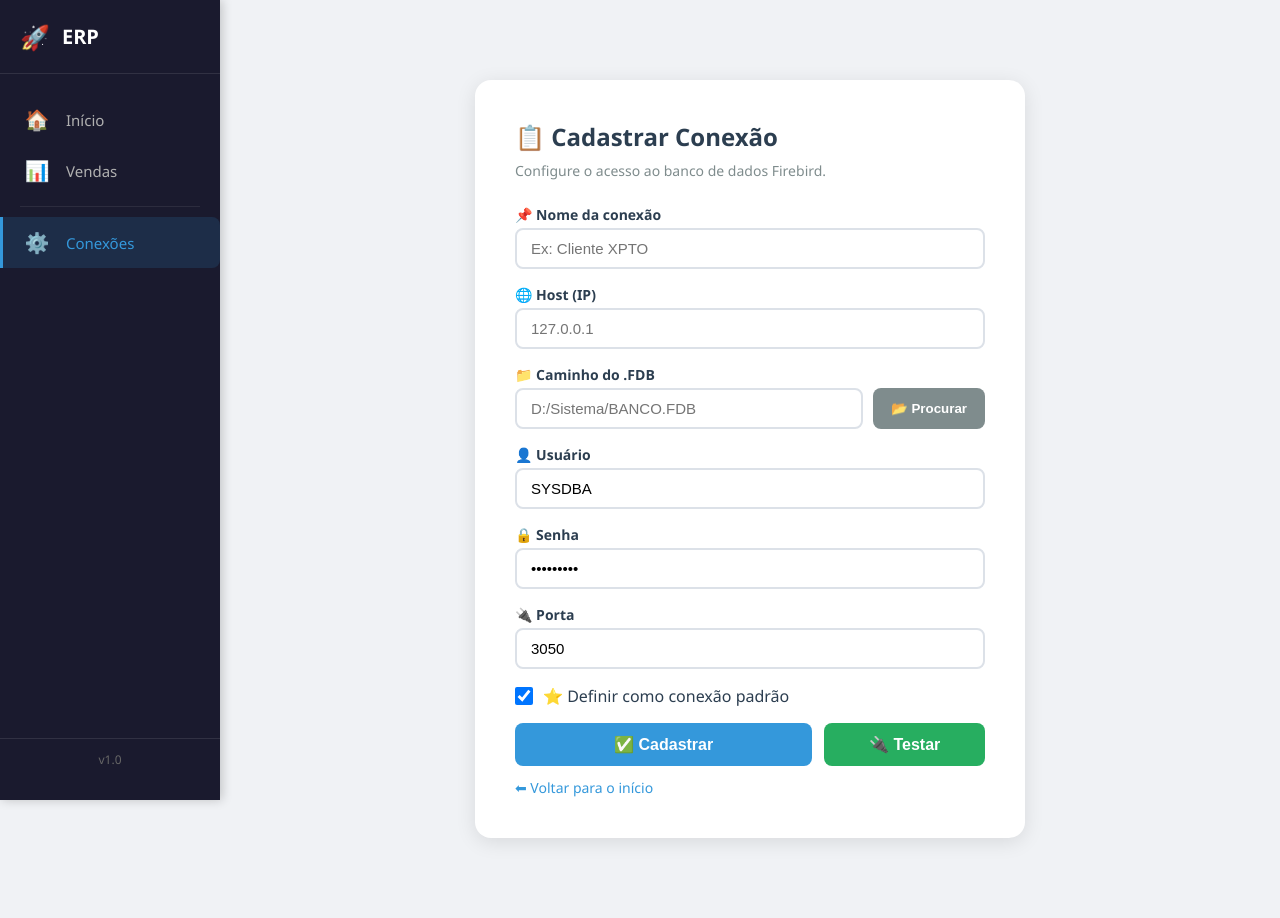
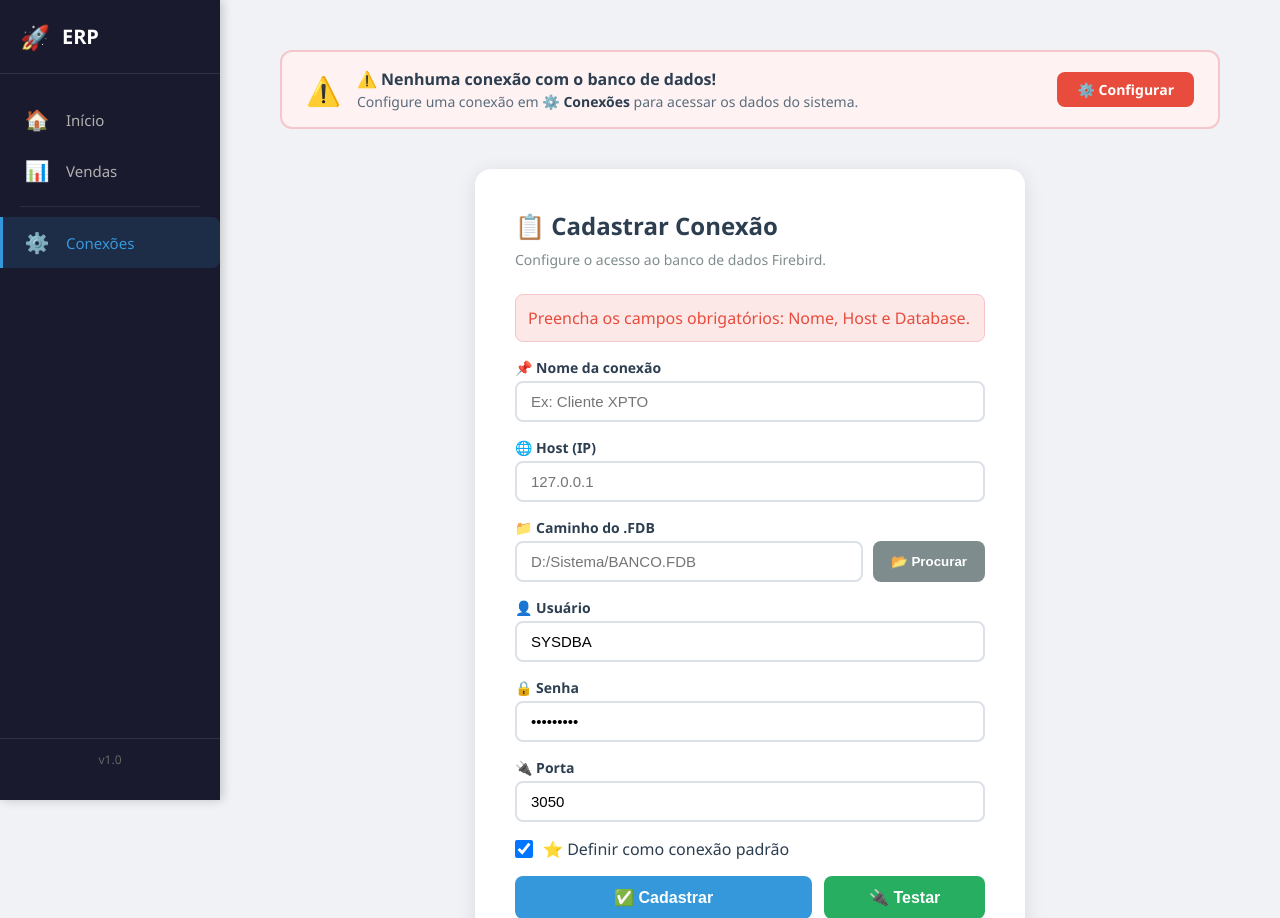
Before and after one commit to vitorhugoarcanjo/api_firebird, a Flask app: page /conexoes/cadastrar in a window 1280 px wide. Shown: the top 918 px of the page. Before the commit the page ends 842 px from the top, so only its background shows below. Run offline with Flask 3, Linux system fonts and the light colour scheme; parts of the project's set-up code (start-up, migrations or seed data) failed here and were passed over.

Commit message:
Ajustando tela de conexoes

```diff
--- a/app.py
+++ b/app.py
@@ -4,7 +4,7 @@ from config.imports_blueprints import ini_imports_blueprints
 from config.imports_tabelas import ini_imports_tabelas
 from routes.pasta_conexoes_bd.conexoes import gerenciador
 
-from utils.conexao_global.conexao_firebird import verificar_conexao
+from utils.conexao_global.conexao_firebird import verificar_conexao, db
 
 app = Flask(__name__)
 
@@ -13,6 +13,20 @@ ini_imports_blueprints(app)
 
 # 2. Inicializa as tabelas do SQLite
 ini_imports_tabelas()
+
+
+# ==========================================
+# 🔥 CONTEXT PROCESSOR - DISPONÍVEL EM TODAS AS PÁGINAS
+# ==========================================
+@app.context_processor
+def inject_globals():
+    """Variáveis disponíveis em TODOS os templates"""
+    # Verifica se tem conexão ativa
+    tem_conexao = db.tem_conexao if hasattr(db, 'tem_conexao') else False
+    return {
+        'tem_conexao': tem_conexao,
+        'versao_sistema': 'v1.0'
+    }
 
 @app.route('/')
 def inicio():
--- a/routes/pasta_conexoes_bd/conexoes.py
+++ b/routes/pasta_conexoes_bd/conexoes.py
@@ -5,12 +5,12 @@ from .gerenciador_conexoes import gerenciador
 
 bp_conexoes = Blueprint('conexoes', __name__, url_prefix='/conexoes')
 
-@bp_conexoes.route('/cadastrar', methods=['GET'])
+@bp_conexoes.route('/tela_conexoes', methods=['GET'])
 def page_cadastrar():
     """Página de cadastro de conexão"""
-    return render_template('pasta_conexoes/cadastrar_conexao.html')
+    return render_template('pasta_conexoes/conexoes.html')
 
-@bp_conexoes.route('/cadastrar', methods=['POST'])
+@bp_conexoes.route('/cadastrar', methods=['GET', 'POST'])
 def cadastrar():
     """Processa o cadastro de conexão"""
     try:
--- /dev/null
+++ b/static/css/base/aviso.css
@@ -0,0 +1,114 @@
+/* ============================================
+   AVISO GLOBAL - BASE
+   ============================================ */
+.aviso-global {
+    padding: 16px 24px;
+    margin: 10px 20px 20px 20px;
+    border-radius: 12px;
+    display: flex;
+    align-items: center;
+    gap: 16px;
+    flex-wrap: wrap;
+    border: 2px solid;
+    animation: slideDown 0.3s ease;
+}
+
+@keyframes slideDown {
+    from { opacity: 0; transform: translateY(-10px); }
+    to { opacity: 1; transform: translateY(0); }
+}
+
+.aviso-global.aviso-erro {
+    background: #fef3f2;
+    border-color: #f5c6cb;
+}
+
+.aviso-global.aviso-sucesso {
+    background: #f0fdf4;
+    border-color: #bbf7d0;
+}
+
+.aviso-global.aviso-alerta {
+    background: #fffbeb;
+    border-color: #fde68a;
+}
+
+.aviso-global .aviso-conteudo {
+    display: flex;
+    align-items: center;
+    gap: 16px;
+    flex: 1;
+    flex-wrap: wrap;
+}
+
+.aviso-global .aviso-icone {
+    font-size: 28px;
+    flex-shrink: 0;
+}
+
+.aviso-global .aviso-texto {
+    flex: 1;
+}
+
+.aviso-global .aviso-texto h3 {
+    font-size: 16px;
+    font-weight: 700;
+    margin: 0 0 2px 0;
+    color: #2c3e50;
+}
+
+.aviso-global .aviso-texto p {
+    font-size: 14px;
+    margin: 0;
+    color: #5a6c7d;
+}
+
+.aviso-global .aviso-texto strong {
+    color: #2c3e50;
+}
+
+.aviso-global .aviso-botao {
+    padding: 8px 20px;
+    background: #3498db;
+    color: white;
+    border: none;
+    border-radius: 8px;
+    font-size: 14px;
+    font-weight: 600;
+    cursor: pointer;
+    text-decoration: none;
+    transition: background 0.3s;
+    flex-shrink: 0;
+}
+
+.aviso-global .aviso-botao:hover {
+    background: #2980b9;
+}
+
+.aviso-global.aviso-erro .aviso-botao {
+    background: #e74c3c;
+}
+
+.aviso-global.aviso-erro .aviso-botao:hover {
+    background: #c0392b;
+}
+
+/* Responsivo */
+@media (max-width: 600px) {
+    .aviso-global {
+        padding: 14px 16px;
+        margin: 10px 10px 15px 10px;
+        flex-direction: column;
+        text-align: center;
+    }
+
+    .aviso-global .aviso-conteudo {
+        flex-direction: column;
+        text-align: center;
+    }
+
+    .aviso-global .aviso-botao {
+        width: 100%;
+        text-align: center;
+    }
+}
--- a/static/css/base/base.css
+++ b/static/css/base/base.css
@@ -5,3 +5,4 @@
 @import url('reset.css');
 @import url('layout.css');
 @import url('menu.css');
+@import url('aviso.css');
--- a/templates/base.html
+++ b/templates/base.html
@@ -32,21 +32,14 @@
                 </a>
             </li>
 
-            <!-- ==========================================
-                 SEPARADOR (linha visual)
-            ========================================== -->
             <li class="menu-divisor"></li>
 
-            <!-- ==========================================
-                 CONFIGURAÇÕES
-            ========================================== -->
             <li>
-                <a href="/conexoes/cadastrar" class="{% if request.path.startswith('/conexoes') %}ativo{% endif %}">
+                <a href="/conexoes/tela_conexoes" class="{% if request.path.startswith('/conexoes') %}ativo{% endif %}">
                     <span class="icone">⚙️</span>
                     <span class="texto">Conexões</span>
                 </a>
             </li>
-
         </ul>
 
         <div class="menu-footer">
@@ -61,6 +54,24 @@
             <h1>{% block titulo_pagina %}Dashboard{% endblock %}</h1>
         </header>
 
+        <!-- 🔥 AVISO GLOBAL -->
+        {% if not tem_conexao %}
+        <div class="aviso-global aviso-erro" id="avisoConexao">
+            <div class="aviso-conteudo">
+                <span class="aviso-icone">⚠️</span>
+                <div class="aviso-texto">
+                    <h3>⚠️ Nenhuma conexão com o banco de dados!</h3>
+                    <p>Configure uma conexão em <strong>⚙️ Conexões</strong> para acessar os dados do sistema.</p>
+                </div>
+                <a href="/conexoes/cadastrar" class="aviso-botao">⚙️ Configurar</a>
+            </div>
+        </div>
+        {% endif %}
+
+        <div id="mensagens-globais">
+            {% block mensagens_globais %}{% endblock %}
+        </div>
+
         <main class="conteudo">
             {% block conteudo %}{% endblock %}
         </main>
--- a/templates/pasta_conexoes/cadastrar_conexao.html
+++ b/templates/pasta_conexoes/cadastrar_conexao.html
@@ -332,7 +332,7 @@
         </div>
     </form>
 
-    <a href="/" class="btn-voltar">⬅ Voltar para o início</a>
+    <a href="/conexoes/tela_conexoes" class="btn-voltar">⬅ Voltar para o início</a>
 </div>
 
 <script>
```
Also changed, not shown: templates/pasta_conexoes/conexoes.html (added, +13 -0 lines), utils/conexao_global/conexao_firebird.py (+27 -7 lines).
